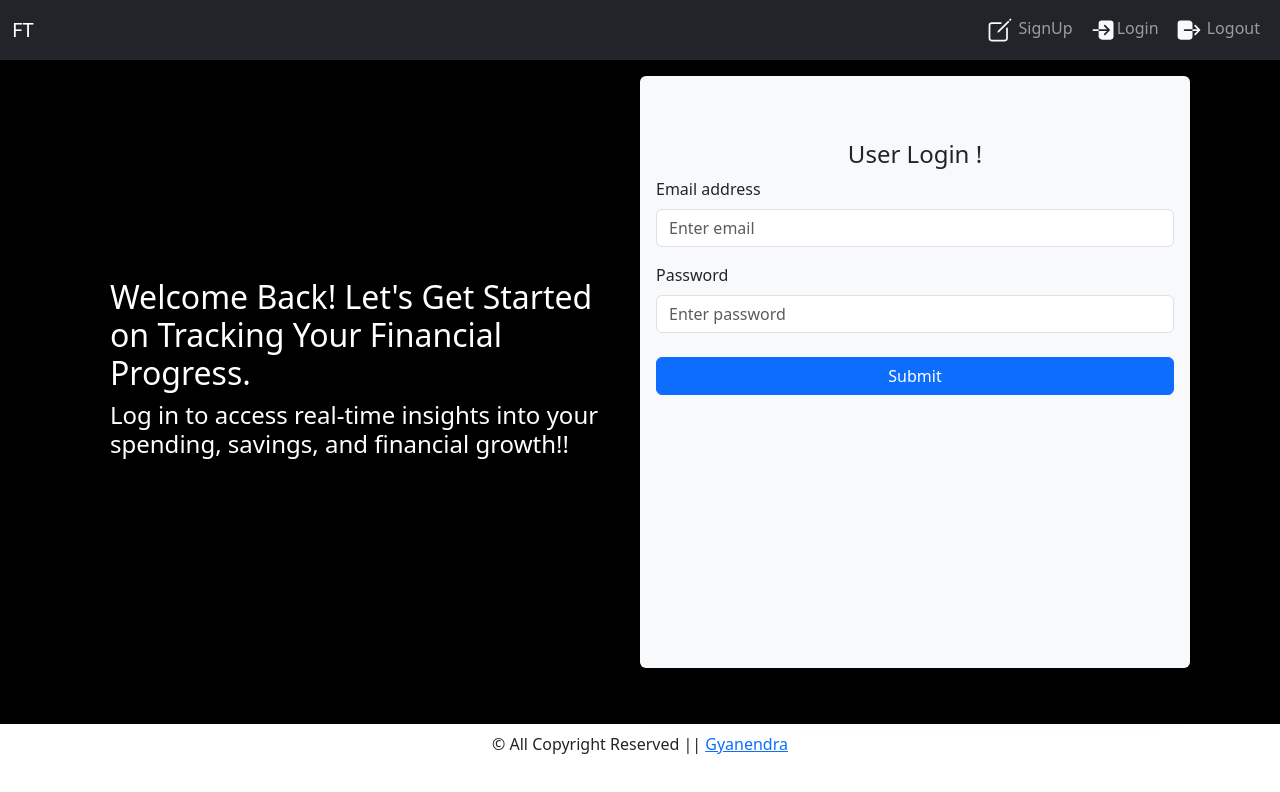
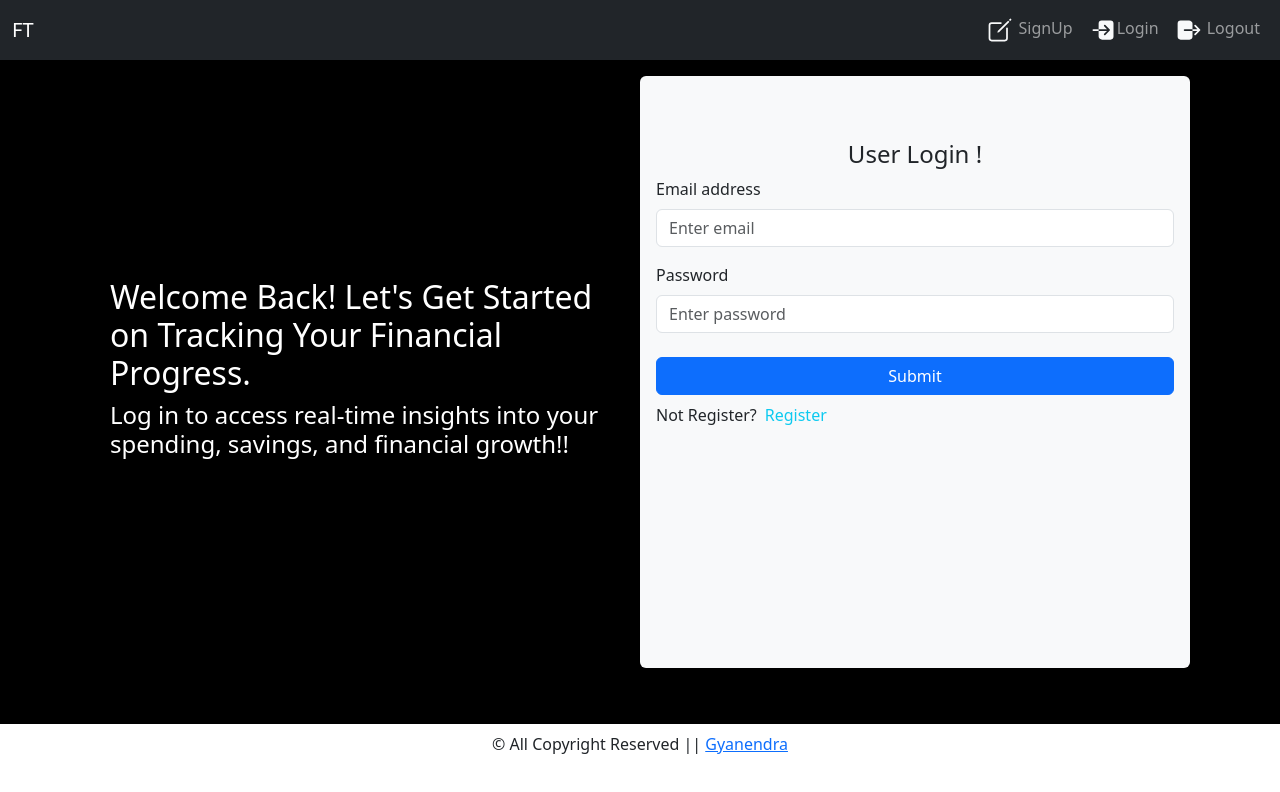
Before and after one commit to gyanendrapoudel/Finance-Tracker-, a React (Vite) app: page / in a window 1280 px wide. Shown: the top 792 px of the page. Built offline with nearby package versions, Linux system fonts and the light colour scheme.

Commit message:
sigup link on login page

```diff
--- a/src/Pages/Login.jsx
+++ b/src/Pages/Login.jsx
@@ -3,17 +3,23 @@ import Row from 'react-bootstrap/Row'
 import Col from "react-bootstrap/Col"
 import LoginForm from "../components/LoginForm"
 import LoginSide from "../components/LoginSide"
+import { Link } from "react-router-dom"
+
 const Login = () => {
 
   return (
     <Container style={{ height: '80vh' }} className="  ">
       <Row className="  g-3 p-3 h-100">
         <Col md={6} className=" ">
-          <LoginSide/>
+          <LoginSide />
         </Col>
         <Col md={6} className="bg-light text-dark p-3  rounded shadow-lg ">
           <h4 className="text-center mt-5">User Login !</h4>
           <LoginForm />
+          <div className="d-flex gap-2 mt-2">
+            <div>Not Register?</div>
+            <Link className="nav-link text-info" to="/signup">Register</Link>
+          </div>
         </Col>
       </Row>
     </Container>
```
